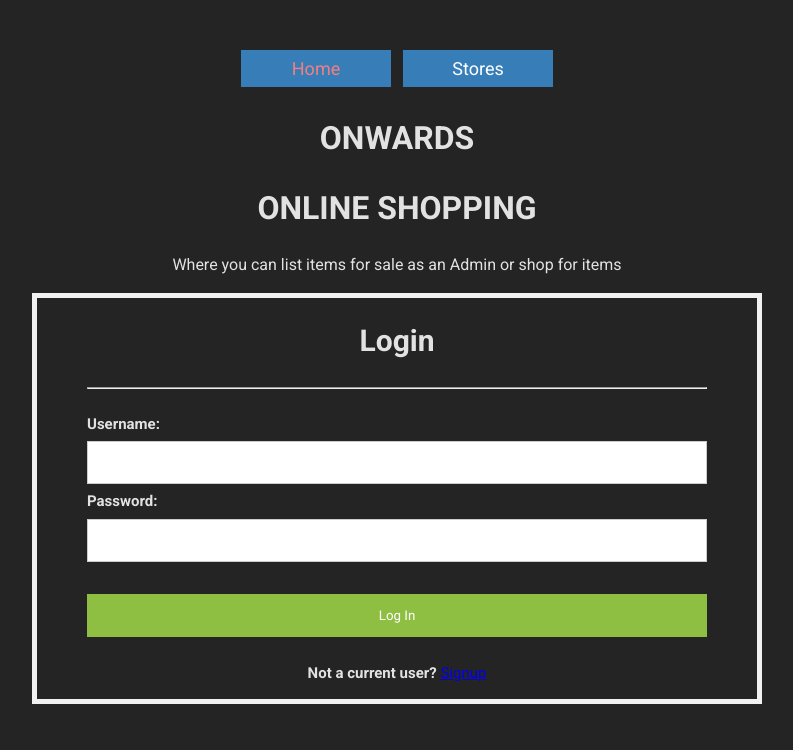
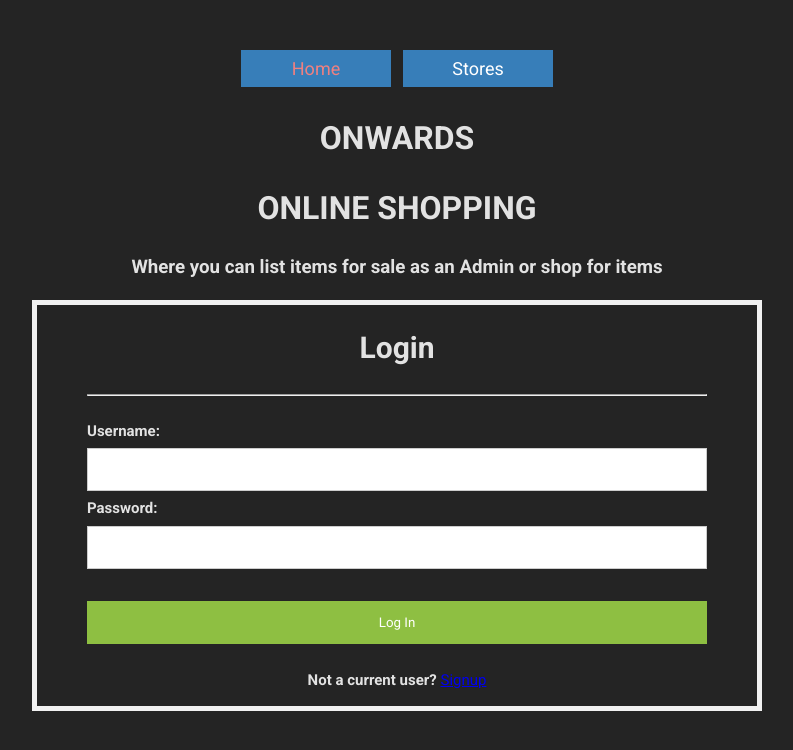
Before and after one commit to jucheng925/online-shopping-full-stack-project, a React (Vite) app in the folder client/: page / in a window 1280 px wide. Shown: the top 750 px of the page, without its empty margins (243-1036 px from the left). Built offline with nearby package versions, Linux system fonts and the light colour scheme; no server answers.

Commit message:
revise login/home page in frontend

```diff
--- a/client/src/components/Home.jsx
+++ b/client/src/components/Home.jsx
@@ -9,8 +9,10 @@ const Home = () => {
     <div>
       <h1>ONWARDS</h1>
       <h1>ONLINE SHOPPING</h1>
-      <p>Where you can list items for sale as an Admin or shop for items</p>
-      {currentUser ? null: <Login />}
+      <h3>Where you can list items for sale as an Admin or shop for items</h3>
+      {currentUser ?
+          <p>Welcome, {currentUser.username}!</p>
+          : <Login />}
     </div>
   )
 }
--- /dev/null
+++ b/client/src/components/Logout.jsx
@@ -0,0 +1,20 @@
+import React, {useContext} from 'react'
+import { UserContext } from '../context/UserContext'
+
+const Logout = () => {
+  const {currentUser, logout} = useContext(UserContext)
+
+  const handleLogout = () => {
+    fetch("/api/logout", {
+      method: "DELETE",
+    }).then(() => logout())
+  }
+
+  return (
+    <button className="nav-link" onClick={handleLogout}>
+        Logout
+    </button>
+  )
+}
+
+export default Logout
--- a/client/src/components/NavBar.jsx
+++ b/client/src/components/NavBar.jsx
@@ -1,15 +1,10 @@
 import React, {useContext} from 'react'
 import { NavLink } from 'react-router-dom'
 import { UserContext } from '../context/UserContext'
+import Logout from './Logout'
 
 const NavBar = () => {
-  const {currentUser, logout} = useContext(UserContext)
-
-  const handleLogout = () => {
-    fetch("/api/logout", {
-      method: "DELETE",
-    }).then(() => logout())
-  }
+  const {currentUser} = useContext(UserContext)
 
   const displaybuttons = () =>{
     return (
@@ -22,10 +17,7 @@ const NavBar = () => {
           My Purchases
         </NavLink>
       }
-      <button className="nav-link" onClick={handleLogout}>
-        Logout
-      </button>
-
+      <Logout/>
     </>
     )
   }
@@ -39,6 +31,7 @@ return (
         Stores
       </NavLink>
       {currentUser ? displaybuttons() : null }
+
     </nav>
   )
 }
--- a/client/src/context/UserContext.jsx
+++ b/client/src/context/UserContext.jsx
@@ -20,3 +20,7 @@ const UserProvider = ({children}) => {
 }
 
 export { UserContext, UserProvider }
+
+// const addNew puch =>
+// updatePurchases = [...currentUser.purchases, newpurchase]
+// {...currentUser, purchases: updatePurchases}
```
